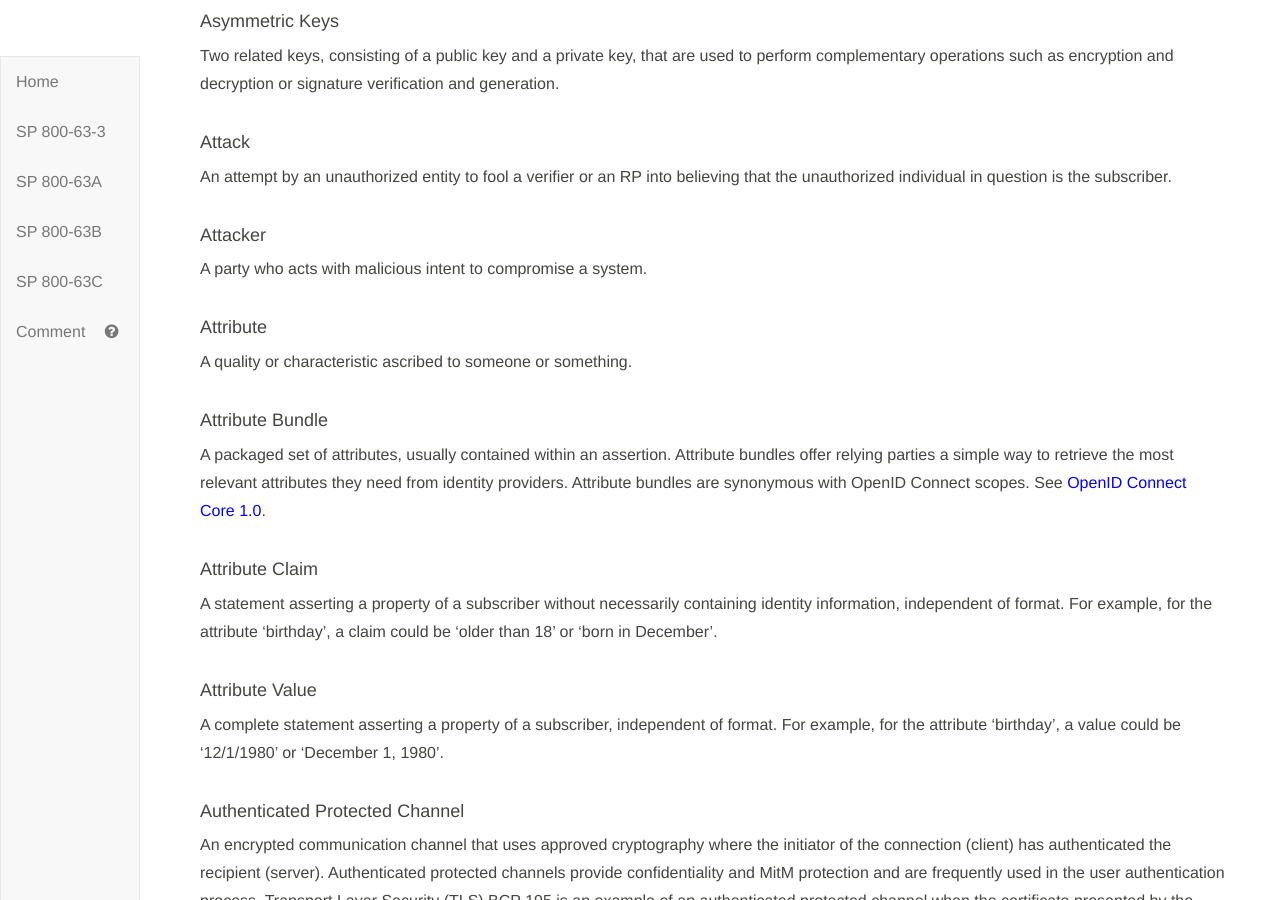
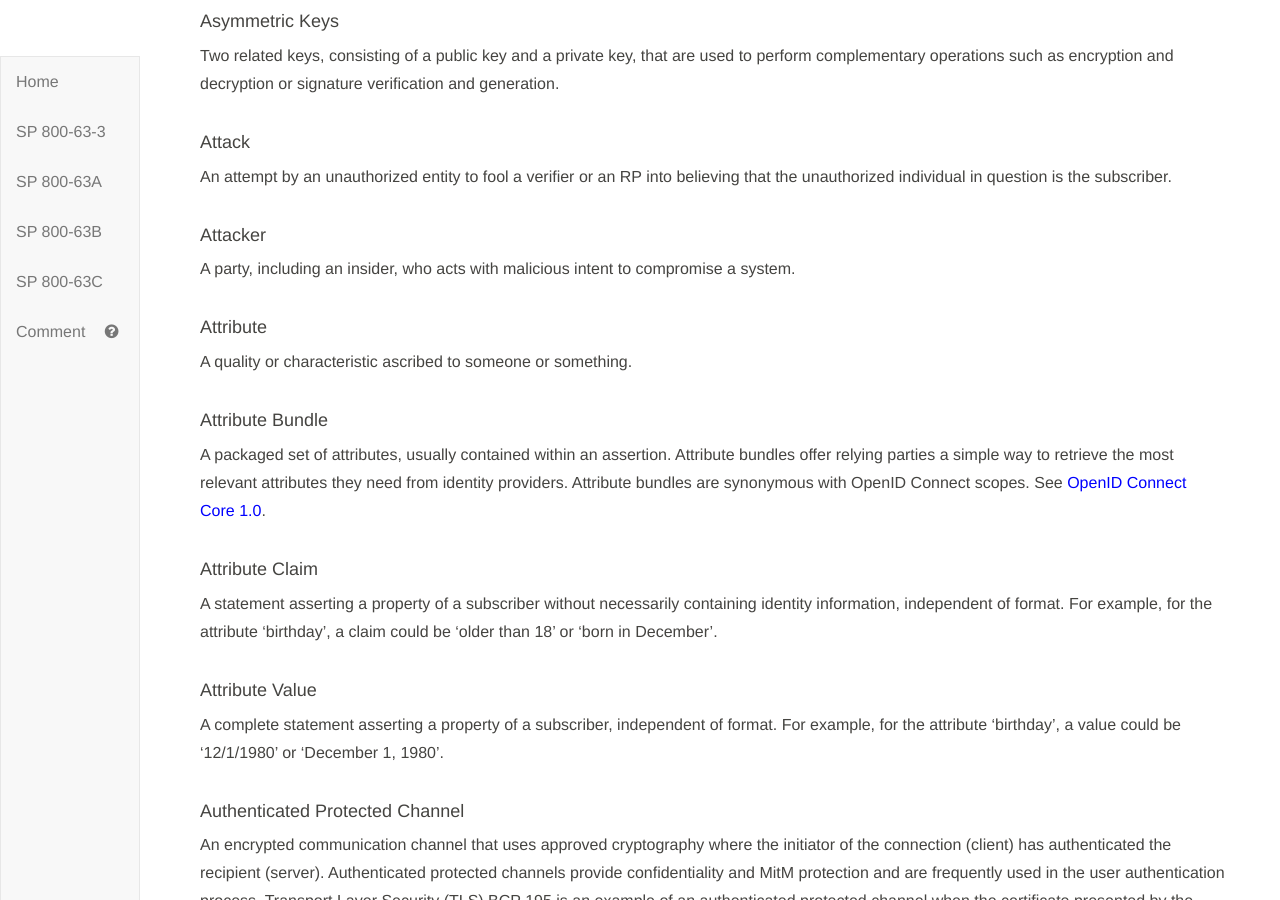
Before and after one commit to usnistgov/800-63-3, a Jekyll site: the page built from sp800-63-3/definitions.md, in a window 1280 px wide and 900 px high, scrolled down 1138 px. Built offline with Jekyll 4.4.1, drawn with Linux system fonts in a browser that asks for light colours; our own code applies the rules of GitHub Pages for plain Markdown files.

Commit message:
Includes insiders as attackers. Closes #632.

```diff
--- a/sp800-63-3/definitions.md
+++ b/sp800-63-3/definitions.md
@@ -38,7 +38,7 @@ Two related keys, consisting of a public key and a private key, that are used to
 An attempt by an unauthorized entity to fool a verifier or an RP into believing that the unauthorized individual in question is the subscriber.
 
 #### Attacker
-A party who acts with malicious intent to compromise a system.
+A party, including an insider, who acts with malicious intent to compromise a system.
 
 #### Attribute
 A quality or characteristic ascribed to someone or something.
```
